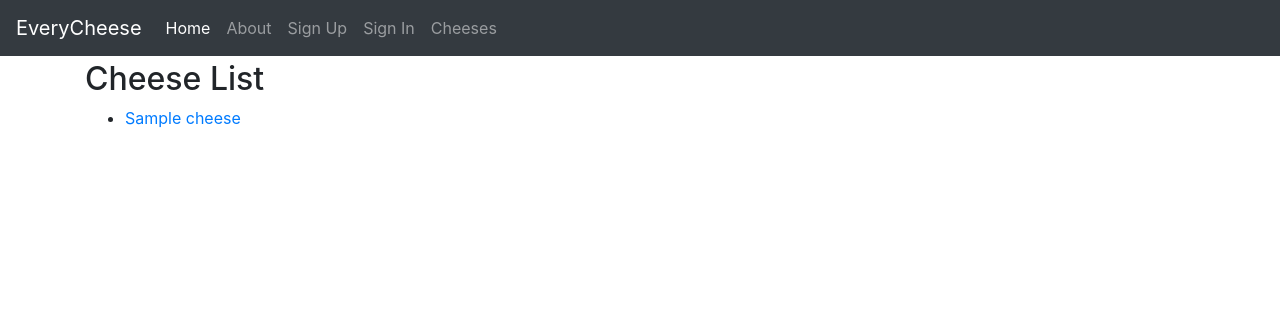
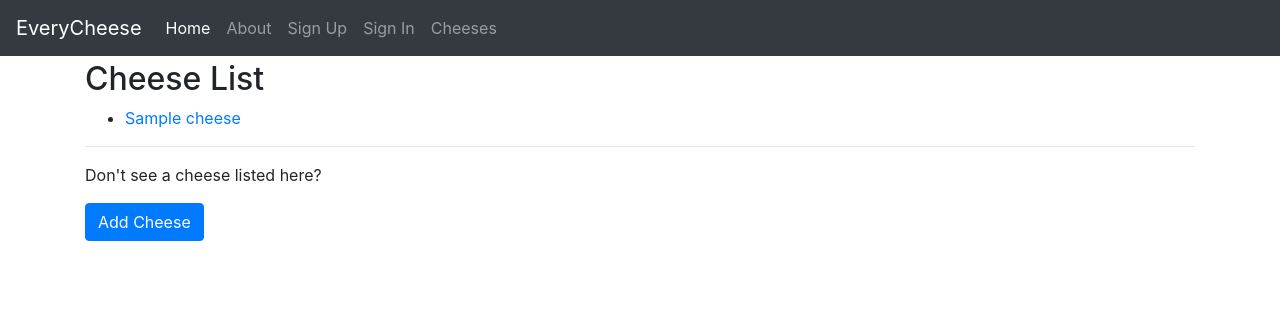
Before and after one commit to charrisjr/everycheese, a Django app: page /cheeses/ in a window 1280 px wide. Shown: the top 316 px of the page. Run offline with Django 3.2, Linux system fonts and the light colour scheme; tables that the repository leaves empty hold one stand-in row (values such as "Sample post"); some libraries are stand-ins or nearby versions.

Commit message:
First pass at working Add Cheese form

```diff
--- a/everycheese/cheeses/models.py
+++ b/everycheese/cheeses/models.py
@@ -1,4 +1,5 @@
 from django.db import models
+from django.urls import reverse
 
 from autoslug import AutoSlugField
 from model_utils.models import TimeStampedModel
@@ -22,3 +23,9 @@ class Cheese(TimeStampedModel):
 
 	def __str__(self):
 		return self.name
+
+	def get_absolute_url(self):
+		"""Return absolute URL to the Cheese Detail page."""
+		return reverse(
+			'cheeses:detail', kwargs={"slug": self.slug}
+		)
--- a/everycheese/cheeses/urls.py
+++ b/everycheese/cheeses/urls.py
@@ -11,8 +11,14 @@ urlpatterns = [
 		name='list'
 	),
 	path(
+		route='add/',
+		view=views.CheeseCreateView.as_view(),
+		name='add'
+	),
+	path(
 		route='<slug:slug>/',
 		view=views.CheeseDetailView.as_view(),
 		name='detail'
 	),
+
 ]
--- a/everycheese/cheeses/views.py
+++ b/everycheese/cheeses/views.py
@@ -1,6 +1,6 @@
 """"Our cheese views so we can talk about cheese"""
 
-from django.views.generic import ListView, DetailView
+from django.views.generic import ListView, DetailView, CreateView
 
 from .models import Cheese
 
@@ -11,3 +11,13 @@ class CheeseListView(ListView):
 
 class CheeseDetailView(DetailView):
 	model = Cheese
+
+
+class CheeseCreateView(CreateView):
+	model = Cheese
+	fields = [
+		'name',
+		'description',
+		'firmness',
+		'country_of_origin',
+	]
--- a/everycheese/templates/cheeses/cheese_list.html
+++ b/everycheese/templates/cheeses/cheese_list.html
@@ -10,4 +10,7 @@
 		<li><a href="{% url 'cheeses:detail' cheese.slug %}">{{ cheese.name }}</a></li>
 	{% endfor %}
 </ul>
+<hr/>
+<p>Don't see a cheese listed here?</p>
+<p><a class="btn btn-primary" href="{% url 'cheeses:add' %}" role="button">Add Cheese</a></p>
 {% endblock content %}
```
Also changed, not shown: everycheese/templates/cheeses/cheese_form.html (added, +12 -0 lines).
